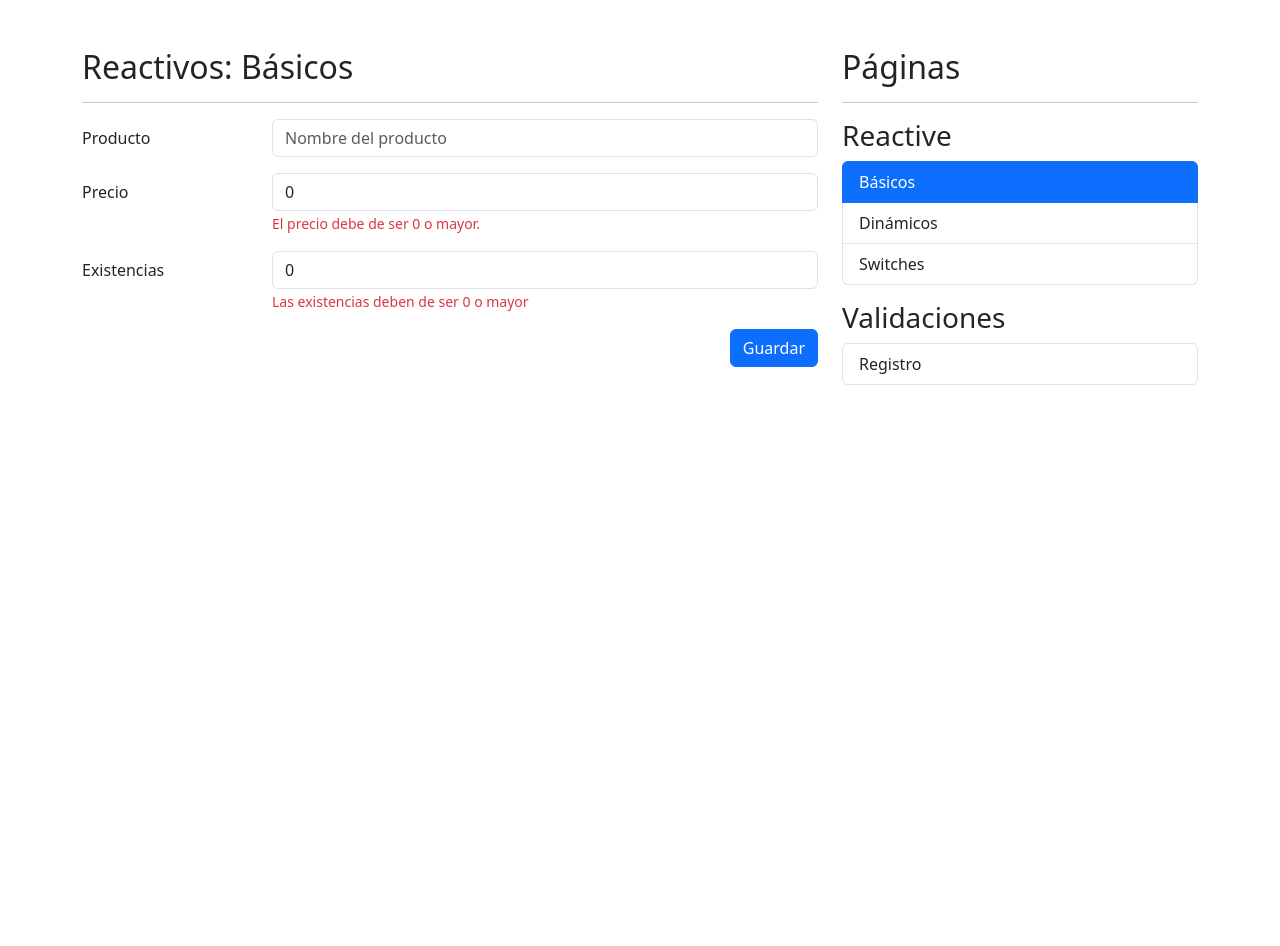
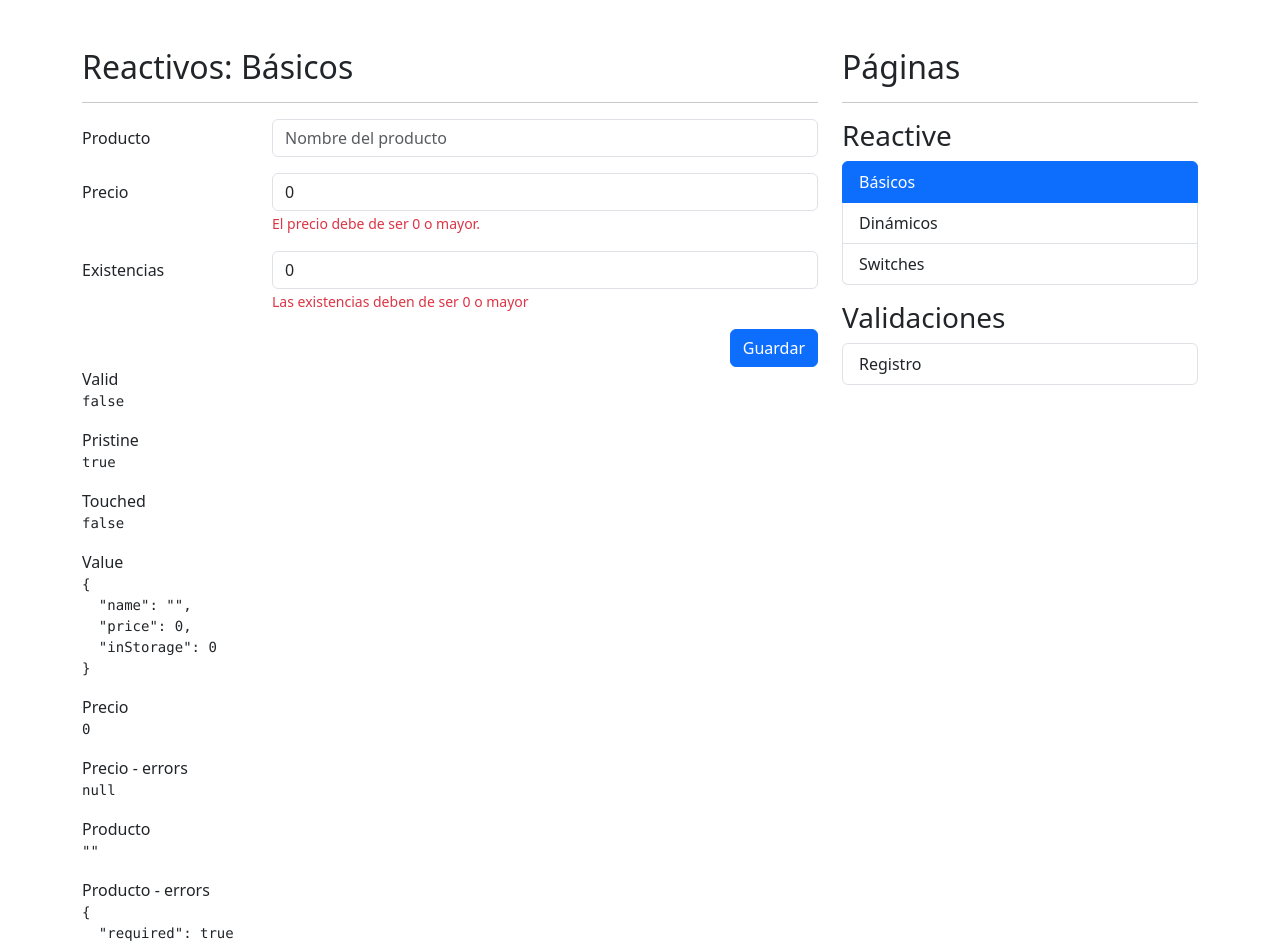
Before and after one commit to davidfernndez775/formApp, an Angular app: page /reactive/basic in a window 1280 px wide. Shown: the top 946 px of the page. Before the commit the page ends 800 px from the top, so only its background shows below. Built offline with nearby package versions, Linux system fonts and the light colour scheme.

Commit message:
basic form done

```diff
--- a/src/app/reactive/pages/basic-page/basic-page.component.html
+++ b/src/app/reactive/pages/basic-page/basic-page.component.html
@@ -63,3 +63,40 @@
     </form>
   </div>
 </div>
+
+<div class="row">
+  <div class="col">
+    <!-- Propiedades de los formularios -->
+
+    <span>Valid</span>
+    <!-- Devuelve si el formulario es válido(true) o no(false)-->
+    <pre>{{ myForm.valid | json }}</pre>
+
+    <span>Pristine</span>
+    <!-- Por defecto en true, si se escribe algo en algún campo del -->
+    <!-- formulario pasa a false -->
+    <pre>{{ myForm.pristine | json }}</pre>
+
+    <span>Touched</span>
+    <!-- Devuelve si el formulario ha sido tocado(true) o no(false) -->
+    <pre>{{ myForm.touched | json }}</pre>
+
+    <span>Value</span>
+    <!-- Devuelve un diccionario con los valores del producto -->
+    <pre>{{ myForm.value | json }}</pre>
+
+    <span>Precio</span>
+    <!-- Devuelve el valor de la clave precio -->
+    <pre>{{ myForm.controls["price"].value | json }}</pre>
+
+    <span>Precio - errors</span>
+    <!-- Devuelve los errores asociados a la clave precio -->
+    <pre>{{ myForm.controls["price"].errors | json }}</pre>
+
+    <span>Producto</span>
+    <pre>{{ myForm.controls["name"].value | json }}</pre>
+
+    <span>Producto - errors</span>
+    <pre>{{ myForm.controls["name"].errors | json }}</pre>
+  </div>
+</div>
--- a/src/app/reactive/pages/basic-page/basic-page.component.ts
+++ b/src/app/reactive/pages/basic-page/basic-page.component.ts
@@ -1,5 +1,5 @@
 import { Component } from '@angular/core';
-import { FormBuilder, FormGroup } from '@angular/forms';
+import { FormBuilder, FormGroup, Validators } from '@angular/forms';
 
 @Component({
   templateUrl: './basic-page.component.html',
@@ -10,15 +10,19 @@ export class BasicPageComponent {
   public myForm: FormGroup = this.fb.group({
     // cada propiedad se define con la sintaxis
     // propiedad: ['valor inicial', [validadores síncronos], [validadores asíncronas]]
-    name: [''],
-    price: [0],
-    inStorage: [0],
+    name: ['', [Validators.required, Validators.minLength(3)]],
+    price: [0, [Validators.required, Validators.min(0)]],
+    inStorage: [0, [Validators.required, Validators.min(0)]],
   });
 
   // inyectamos el servicio FormBuilder
   constructor(private fb: FormBuilder) {}
 
+  // funcion que controla el submit del formulario
   onSave(): void {
+    // si el formulario no es válido
+    if (this.myForm.invalid) return;
+    // si el formulario es válido
     console.log(this.myForm.value);
   }
 }
```
